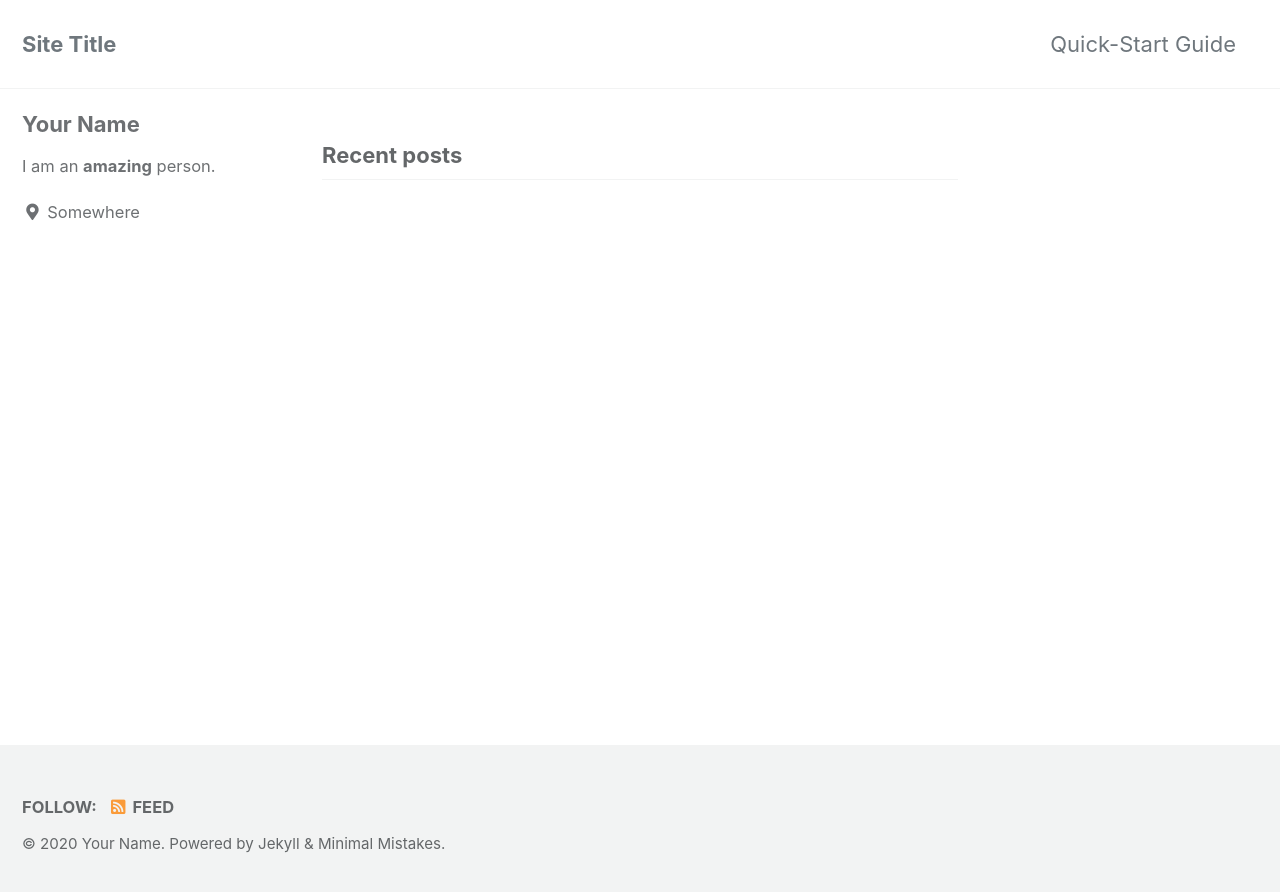
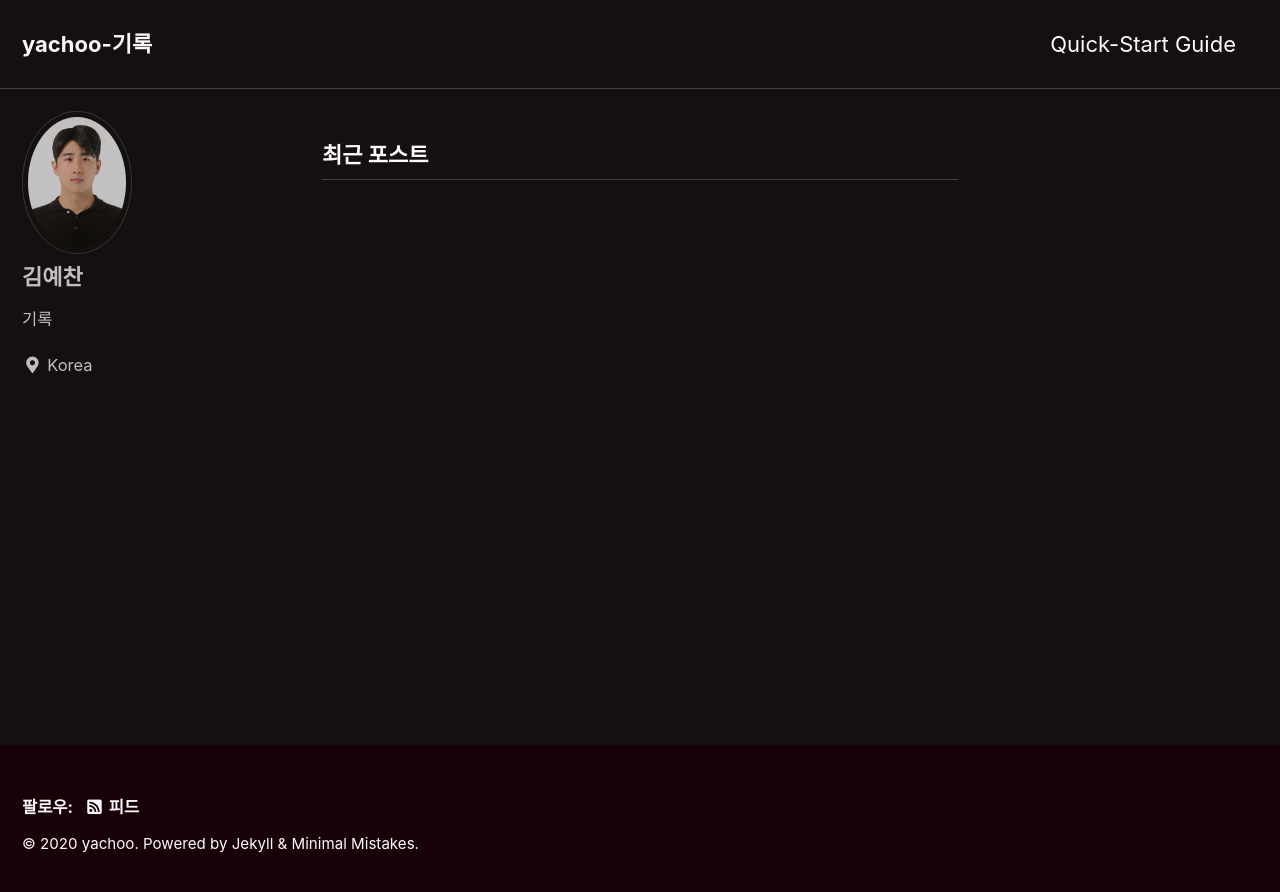
Before and after one commit to yachoo0611/yachoo0611.github.io, a Jekyll site: the page built from index.html, in a window 1280 px wide. Shown: the top 892 px of the page. Built offline with Jekyll 4.4.1, drawn with Linux system fonts in a browser that asks for light colours; cached includes are drawn as plain includes; the list of posts is cut into pages by our own code.

Commit message:
수정ing

```diff
--- a/_config.yml
+++ b/_config.yml
@@ -12,15 +12,15 @@
 
 # theme                  : "minimal-mistakes-jekyll"
 # remote_theme           : "mmistakes/minimal-mistakes"
-minimal_mistakes_skin    : "default" # "air", "aqua", "contrast", "dark", "dirt", "neon", "mint", "plum", "sunrise"
+minimal_mistakes_skin    : "neon" # "air", "aqua", "contrast", "dark", "dirt", "neon", "mint", "plum", "sunrise"
 
 # Site Settings
-locale                   : "en-US"
-title                    : "Site Title"
+locale                   : "ko"
+title                    : "yachoo-기록"
 title_separator          : "-"
 subtitle                 : # site tagline that appears below site title in masthead
-name                     : "Your Name"
-description              : "An amazing website."
+name                     : "yachoo"
+description              : "명지대학교 정보통신공학과 김예찬"
 url                      : "https://yachoo0611.github.io/"
 baseurl                  : ""
 repository               : # GitHub username/repo-name e.g. "mmistakes/minimal-mistakes"
@@ -93,10 +93,10 @@ analytics:
 
 # Site Author
 author:
-  name             : "Your Name"
-  avatar           : # path of avatar image, e.g. "/assets/images/bio-photo.jpg"
-  bio              : "I am an **amazing** person."
-  location         : "Somewhere"
+  name             : "김예찬"
+  avatar           : "/assets/images/3_4.jpg"
+  bio              : "기록"
+  location         : "Korea"
   email            :
   links:
     - label: "Email"
```
Also changed, not shown: assets/images/3_4.jpg (added).
